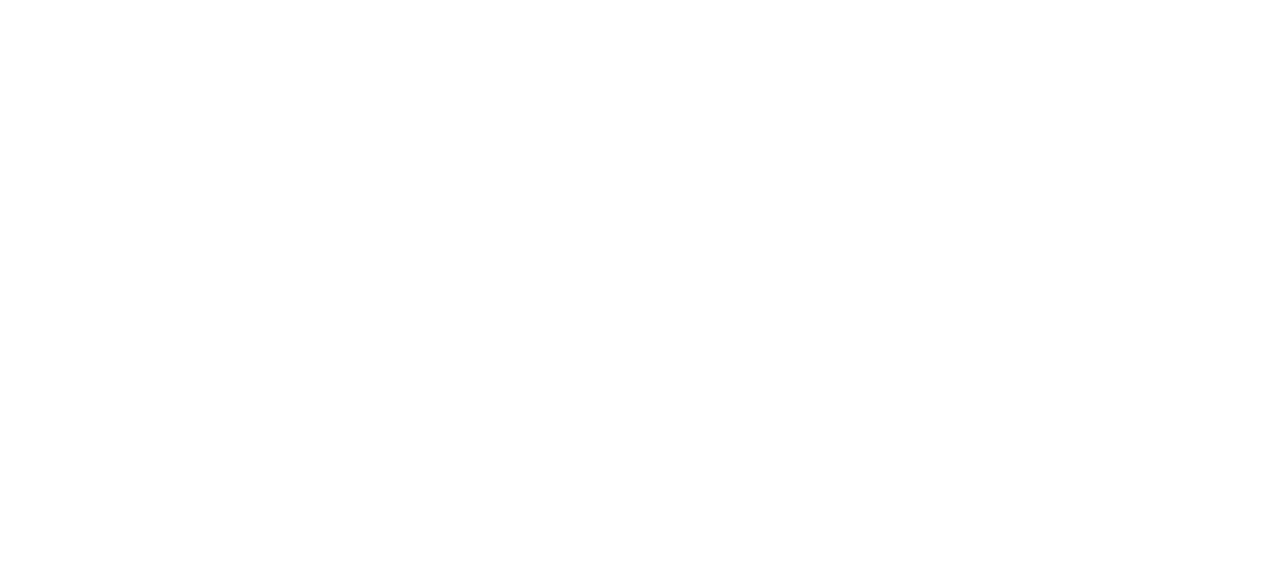
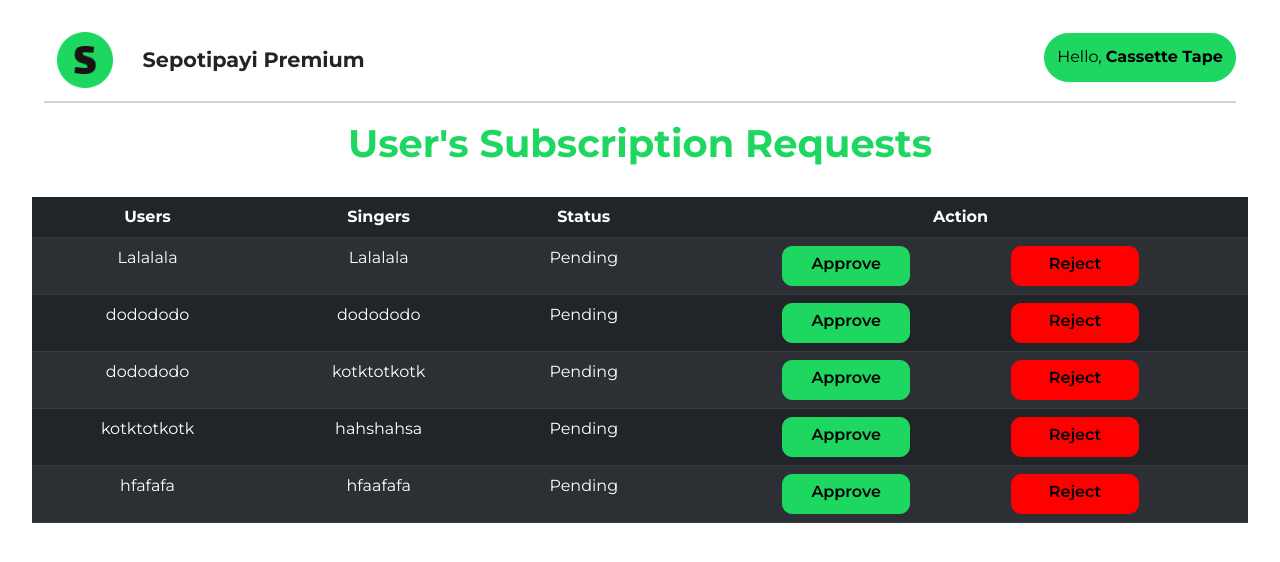
Before and after one commit to apwic/extended-spotify-clone, a React (Vite) app: page /admin in a window 1280 px wide. Before the commit this address had no page. Shown: the top 562 px of the page. Built offline with nearby package versions, Linux system fonts and the light colour scheme.

Commit message:
feat: admin page

```diff
--- a/src/base/main.tsx
+++ b/src/base/main.tsx
@@ -3,6 +3,7 @@ import ReactDOM from "react-dom/client";
 import { BrowserRouter } from "react-router-dom";
 import App from "../pages/App";
 import "../styles/index.css";
+import 'bootstrap/dist/css/bootstrap.min.css';
 
 ReactDOM.createRoot(document.getElementById("root") as HTMLElement).render(
   <React.StrictMode>
--- /dev/null
+++ b/src/pages/AdminPage.tsx
@@ -0,0 +1,80 @@
+import React from 'react'
+import { Table, Button } from 'react-bootstrap'
+import HomeHeader from './HomeHeader'
+import '../styles/adminpage.css'
+
+const AdminPage = () => {
+    const dataDummy = [
+        {
+            id : 1,
+            idUser : 1,
+            username : 'Lalalala',
+            idSinger : 1,
+            singerName : 'Lalalala',
+        },
+        {
+            id : 2,
+            idUser : 2,
+            username : 'dodododo',
+            idSinger : 2,
+            singerName : 'dodododo',
+        },
+        {
+            id : 3,
+            idUser : 2,
+            username : 'dodododo',
+            idSinger : 3,
+            singerName : 'kotktotkotk',
+        },
+        {
+            id : 4,
+            idUser : 3,
+            username : 'kotktotkotk',
+            idSinger : 4,
+            singerName : 'hahshahsa',
+        },
+        {
+            id : 5,
+            idUser : 4,
+            username : 'hfafafa',
+            idSinger : 5,
+            singerName : 'hfaafafa',
+        }
+    ]
+
+    return (
+        <>
+            <HomeHeader />
+            <div className="title">
+                User's Subscription Requests
+            </div>
+            <Table striped hover variant='dark'>
+                <thead>
+                    <tr>
+                        <th>Users</th>
+                        <th>Singers</th>
+                        <th>Status</th>
+                        <th className="actionstyle">Action</th>
+                    </tr>
+                </thead>
+                <tbody>
+                    {dataDummy.map((data) => {
+                        return (
+                            <tr>
+                                <td className="infosyle">{data.username}</td>
+                                <td className="infosyle">{data.singerName}</td>
+                                <td className="infosyle">Pending</td>
+                                <td className="actionstyle">
+                                    <Button className='acceptstyle' href='/admin'>Approve</Button>
+                                    <Button className='rejectstyle' href='/admin'>Reject</Button>
+                                </td>
+                            </tr>
+                        )
+                    })}
+                </tbody>
+            </Table>
+        </>
+    )
+}
+
+export default AdminPage
--- a/src/pages/App.tsx
+++ b/src/pages/App.tsx
@@ -1,17 +1,19 @@
-import { useState } from 'react'
 import { Route, Routes } from 'react-router-dom'
 import '../styles/App.css'
+import AdminPage from './AdminPage'
 import Login from './Login'
 import Register from './Register'
+import SingerPage from './SingerPage'
 
 function App() {
-  const [count, setCount] = useState(0)
 
   return (
     <div className="App">
       <Routes>
         <Route path="/" element={<Login />} />
         <Route path="/register" element={<Register />} />
+        <Route path="/admin" element={<AdminPage />} />
+        <Route path="/singer" element={<SingerPage />} />"
       </Routes>
     </div>
   )
--- a/src/pages/HeaderAuth.tsx
+++ b/src/pages/HeaderAuth.tsx
@@ -10,8 +10,6 @@ const HeaderAuth = () => {
             <Row style={{ borderBottom: '2px solid lightgray' }}>
                 <Col>
                     <img src={sepotipayiLogo} alt="logo-sepotipayi" style={{ height: '9vw', paddingBottom: '1vw' }} />
-                </Col>
-                <Col>
                     <div style={{ fontWeight: 'var(--extra_bold)', fontSize: 'clamp(0.3rem, 5vw, 2.5rem)', paddingBottom: '1vw'}}>Sepotipayi Premium</div>
                 </Col>
             </Row>
--- /dev/null
+++ b/src/pages/HomeHeader.tsx
@@ -0,0 +1,34 @@
+import React from 'react'
+import { Button, Container, OverlayTrigger, Popover } from 'react-bootstrap'
+import sepotipayiLogo from '../assets/logo-good-quality.png'
+import '../styles/homeheader.css'
+
+const HomeHeader = () => {
+    const logoutButton = (
+        <Popover id="popover-basic">
+            <Popover.Body>
+                <Button className='logoutbuttonstyle' href='/'>Logout ➡</Button>
+            </Popover.Body>
+        </Popover>
+    )
+
+    return (
+        <Container fluid>
+            <div style={{ display: 'flex', justifyContent: 'space-between', alignItems: 'center', borderBottom: '2px solid lightgray' }}>
+                <div style={{ display: 'flex', alignItems: 'left', paddingBottom: '1vw' }}>
+                    <img src={sepotipayiLogo} style={{ height: '7vh', display: 'flex', justifyContent: 'center', alignItems: 'center', marginRight: '1vw', marginLeft: '1vw' }} />
+                    <div style={{ display: 'flex', justifyContent: 'center', alignItems: 'center', width: '20vw', height: '7vh', fontWeight: 'bold', fontSize: 'clamp(1rem, 2.5vw, 1.3rem)' }}>
+                        Sepotipayi Premium
+                    </div>
+                </div>
+                <div style={{ display: 'flex', justifyContent: 'center', alignItems: 'center', paddingBottom: '1vw' }}>
+                    <OverlayTrigger trigger="click" placement="bottom" overlay={logoutButton}>
+                        <Button className='profilestyle'>Hello, <strong>Cassette Tape</strong></Button>
+                    </OverlayTrigger>
+                </div>
+            </div>
+        </Container>
+  )
+}
+
+export default HomeHeader
--- a/src/pages/Login.tsx
+++ b/src/pages/Login.tsx
@@ -6,7 +6,7 @@ import { Link } from 'react-router-dom'
 
 const Login = () => {
   return (
-    <div>
+    <>
         <Row>
             <HeaderAuth />
             <Form>
@@ -14,13 +14,13 @@ const Login = () => {
                 <Form.Control className='inputstyle' type='text' placeholder='Username' />
                 <Form.Label className='formstyle'>Enter your Password</Form.Label>
                 <Form.Control className='inputstyle' type='password' placeholder='Password' />
-                <Button className='buttonstyle'>LOG IN</Button>
+                <Button className='buttonstyle' href='/admin'>LOG IN</Button>
             </Form>
             <div className='formstyle' style={{ marginTop: '1vh' }}>
                 Don't have an account? <Link to='/register'>Register for Sepotipayi Premium</Link>
             </div>
         </Row>
-    </div>
+    </>
   )
 }
 
--- a/src/pages/Register.tsx
+++ b/src/pages/Register.tsx
@@ -5,7 +5,7 @@ import HeaderAuth from './HeaderAuth'
 
 const Register = () => {
     return (
-        <div>
+        <>
             <Row>
                 <HeaderAuth />
                 <Form>
@@ -17,13 +17,13 @@ const Register = () => {
                     <Form.Control className='inputstyle' type='password' placeholder='Password' />
                     <Form.Label className='formstyle'>Confirm your Password</Form.Label>
                     <Form.Control className='inputstyle' type='password' placeholder='Password' />
-                    <Button className='buttonstyle'>REGISTER</Button>
+                    <Button className='buttonstyle' href='/singer'>REGISTER</Button>
                 </Form>
                 <div className='formstyle' style={{ marginTop: '.5vh' }}>
                     Already have an account? <Link to='/'>Log in for Sepotipayi Premium</Link>
                 </div>
             </Row>
-        </div>
+        </>
     )
 }
 
--- /dev/null
+++ b/src/pages/SingerPage.tsx
@@ -0,0 +1,15 @@
+import React from 'react'
+import HomeHeader from './HomeHeader'
+
+const SingerPage = () => {
+  return (
+    <>
+        <HomeHeader />
+        <div>
+            SingerPage
+        </div>
+    </>
+  )
+}
+
+export default SingerPage
--- /dev/null
+++ b/src/styles/adminpage.css
@@ -0,0 +1,50 @@
+.title {
+    font-weight: var(--extra_bold);
+    font-size: clamp(0.9rem, 3vw, 2.5rem);
+    margin-top: 1%;
+    margin-bottom: 2%;
+    color: var(--light_green);
+}
+
+.actionstyle {
+    display: flex;
+    justify-content: space-evenly;
+    align-items: center;
+}
+
+.infostyle {
+    display: flex;
+    justify-content: center;
+    align-items: center;
+    padding-top: 3%;
+    font-size: clamp(0.5rem, 2vw, 1rem);
+    height: 5vh !important;
+    width: 10vw !important;
+    color: var(--light_green) !important;
+}
+
+.acceptstyle {
+    border: var(--light_green) 1px solid !important;
+    border-radius: 10px !important;
+    display: inline-block;
+    padding: 1% 3% !important;
+    font-size: clamp(0.5rem, 2vw, 1rem) !important;
+    font-weight: 600 !important;
+    background-color: var(--light_green) !important;
+    color: black !important;
+    height: 5vh !important;
+    width: 10vw !important;
+}
+
+.rejectstyle {
+    border: red 1px solid !important;
+    border-radius: 10px !important;
+    display: inline-block;
+    padding: 1% 3% !important;
+    font-size: clamp(0.5rem, 2vw, 1rem) !important;
+    font-weight: 600 !important;
+    background-color: red !important;
+    color: black !important;
+    height: 5vh !important;
+    width: 10vw !important;
+}
--- a/src/styles/auth.css
+++ b/src/styles/auth.css
@@ -20,30 +20,30 @@ Form {
 }
 
 .inputstyle {
-    border: 2px solid lightgray;
-    border-radius: 7.5px;
-    height: 3vh;
-    width: 30%;
-    padding: 1.5%;
-    font-size: clamp(0.7rem, 1.7vh, 1.5rem);
-    margin-bottom: 1.5%;
-    font-weight: 500;
+    border: 2px solid lightgray !important;
+    border-radius: 7.5px !important;
+    height: 3vh !important;
+    width: 30% !important;
+    padding: 1.5% !important;
+    font-size: clamp(0.7rem, 1.7vh, 1.5rem) !important;
+    margin-bottom: 1.5% !important;
+    font-weight: 500 !important;
 }
 
 .buttonstyle {
-    border: var(--light_green) 1px solid;
-    border-radius: 25px;
+    border: var(--light_green) 1px solid !important;
+    border-radius: 25px !important;
     display: inline-block;
-    padding: 1% 3%;
-    font-size: clamp(0.5rem, 2vw, 1rem);
-    font-weight: bold;
-    background-color: var(--light_green);
-    margin-bottom: 3%;
-    /* margin-top: 1%; */
+    padding: 1% 3% !important;
+    font-size: clamp(0.5rem, 2vw, 1rem) !important;
+    font-weight: bold !important;
+    background-color: var(--light_green) !important;
+    margin-bottom: 3% !important;
+    color: black !important;
 }
 
 a {
-    text-decoration: none;
-    color: var(--light_green);
-    font-weight: 600;
+    text-decoration: none !important;
+    color: var(--light_green) !important;
+    font-weight: 600 !important;
 }
--- /dev/null
+++ b/src/styles/homeheader.css
@@ -0,0 +1,36 @@
+.profilestyle {
+    border: var(--light_green) 1px solid !important;
+    width: 15vw !important;
+    border-radius: 25px !important;
+    display: inline-block;
+    padding: 6% 6% !important;
+    font-size: clamp(0.3rem, 1.7vw, 1rem) !important;
+    font-weight: 400 !important;
+    background-color: var(--light_green) !important;
+    margin-bottom: 3% !important;
+    color: black !important;
+}
+
+.profilestyle:hover {
+    cursor: pointer;
+}
+
+.logoutbuttonstyle {
+    border: black 1px solid !important;
+    width: 10vw !important;
+    border-radius: 25px !important;
+    padding: 2% 2% !important;
+    font-size: clamp(0.3rem, 1.7vw, 1rem) !important;
+    font-weight: 500 !important;
+    background-color: black !important;
+    color: var(--light_green) !important;
+}
+
+.logoutbuttonstyle:hover {
+    cursor: pointer;
+}
+
+.popover {
+    --bs-popover-bg: black !important;
+    --bs-popover-border-color: black !important;
+}
```
